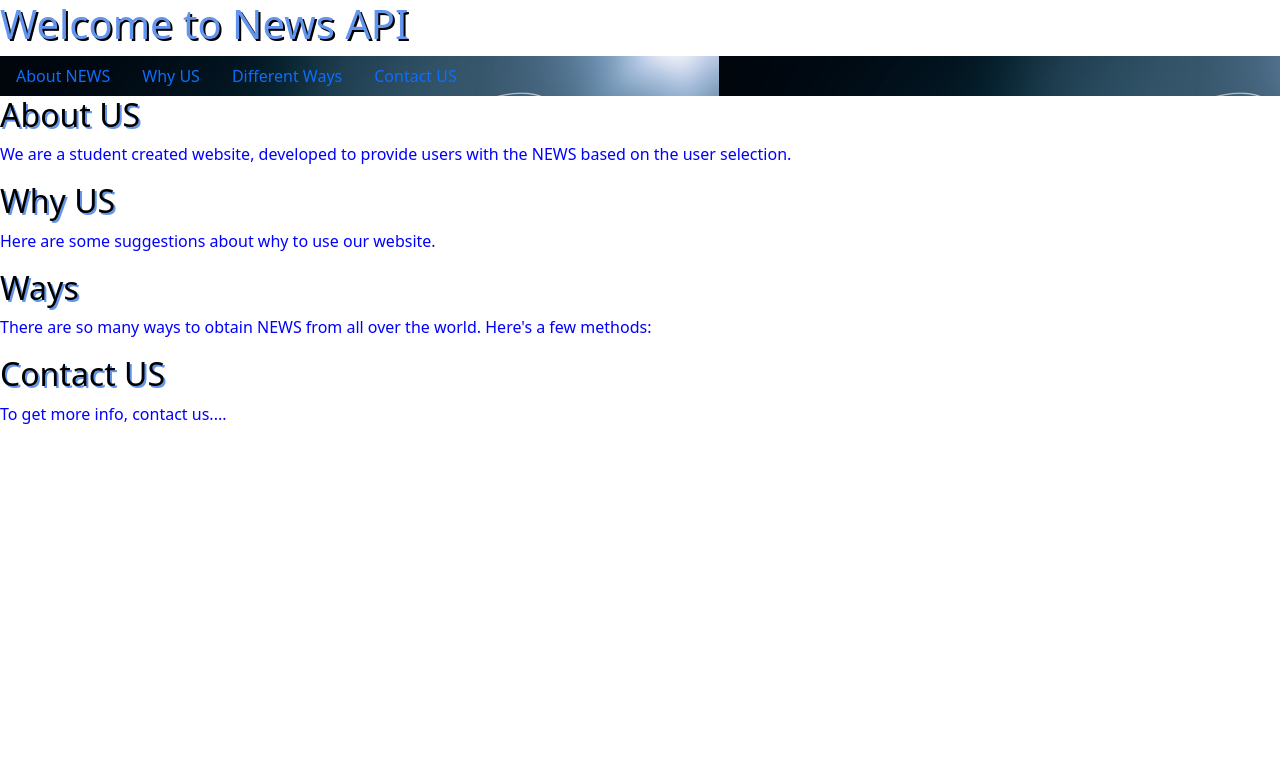
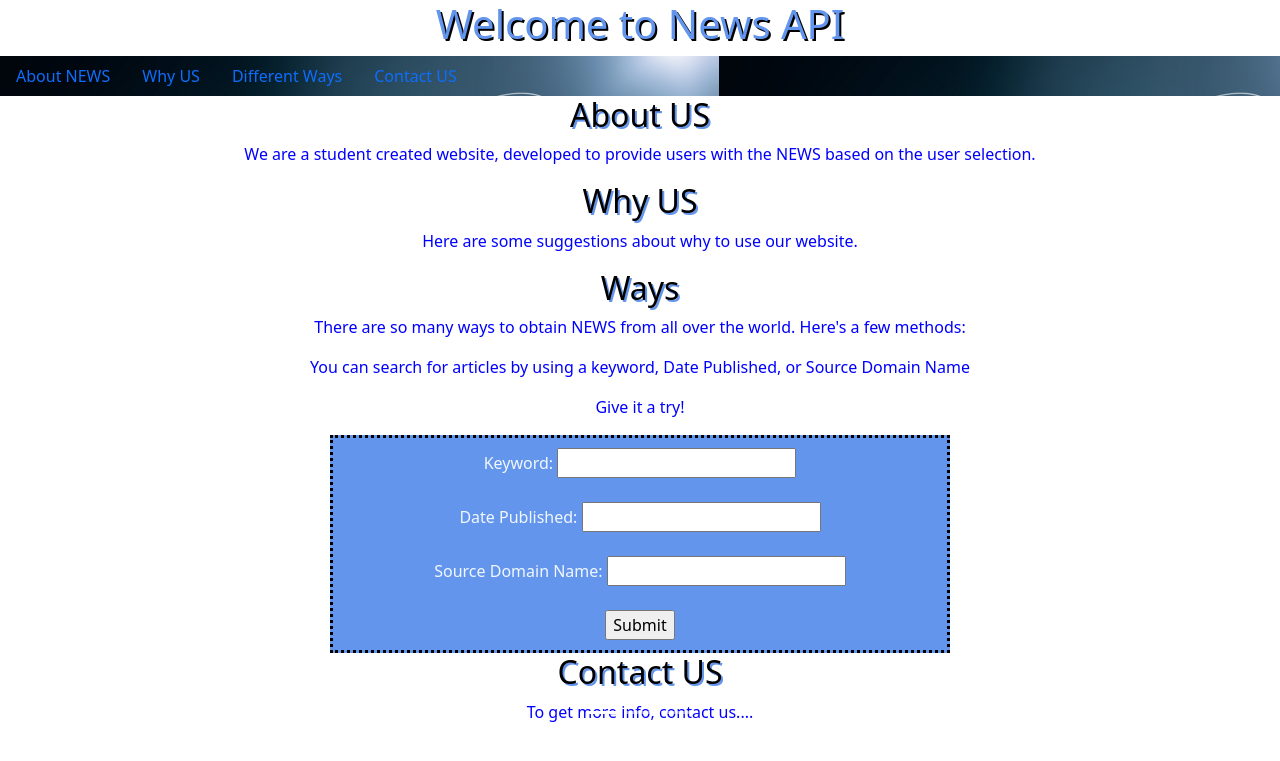
Before and after one commit to kMachiraju3/final_project, a Flask app: page / in a window 1280 px wide. Shown: the top 761 px of the page. Run offline with Flask 2, Linux system fonts and the light colour scheme.

Commit message:
creating form skeleton and adding css

```diff
--- a/static/main.css
+++ b/static/main.css
@@ -1,17 +1,32 @@
 .header {
     background-image: url("../static/images/NEWS.png");
+    text-align: center;
 }
 
 h1{
+    text-align: center;
     color: cornflowerblue;
     text-shadow: 2px 2px black;
 }
 
 h2{
+    text-align: center;
     color: black;
     text-shadow: 2px 2px cornflowerblue;
 }
 
 p{
+    text-align: center;
     color:blue;
 }
+
+form {
+ text-align: center;
+  max-width: 620px;
+  margin: auto;
+  padding: 10px;
+  background: cornflowerblue;
+  color: aliceblue;
+  border-style: dotted;
+  border-color: black;
+}
--- a/templates/main.html
+++ b/templates/main.html
@@ -42,6 +42,17 @@
         <section id="ways" class="ways">
             <h2>Ways</h2>
             <p>There are so many ways to obtain NEWS from all over the world. Here's a few methods: </p>
+            <p>You can search for articles by using a keyword, Date Published, or Source Domain Name</p>
+            <p>Give it a try!</p>
+            <form action="/action_page.php">
+              <label for="keyword">Keyword:</label>
+              <input type="text" id="keyword" name="keyword"><br><br>
+              <label for="date">Date Published:</label>
+              <input type="text" id="date" name="date"><br><br>
+              <label for="source">Source Domain Name:</label>
+              <input type="text" id="source" name="source"><br><br>
+              <input type="submit" value="Submit">
+            </form>
         </section>
         <section id="contact" class="contact">
             <h2>Contact US</h2>
```
